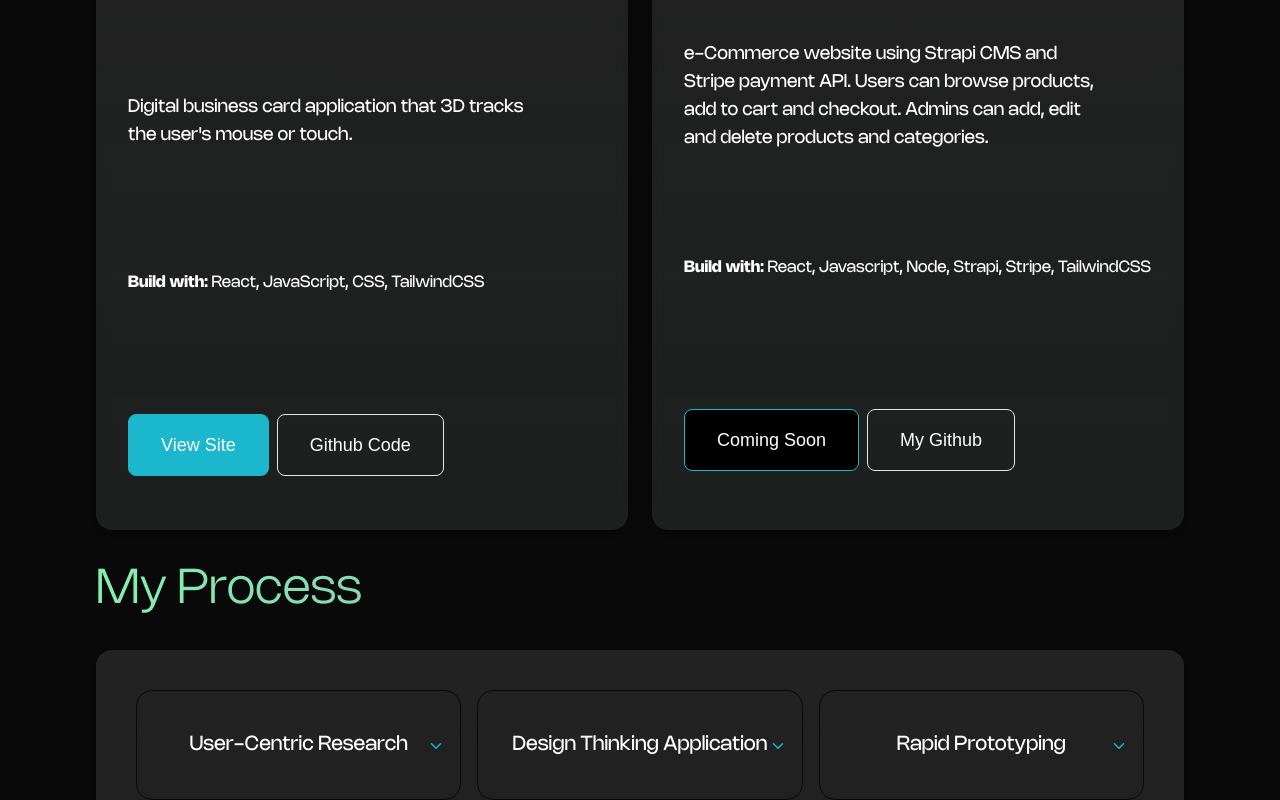
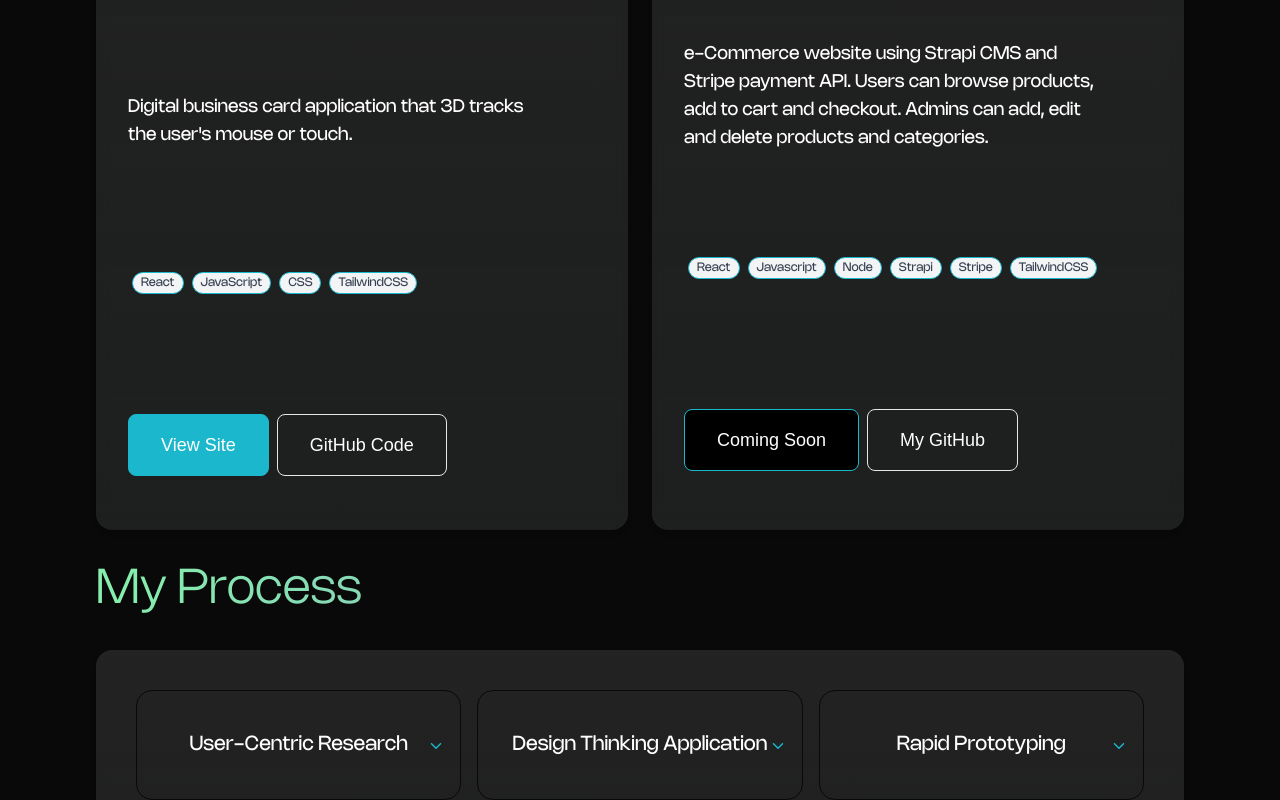
Before and after one commit to TomGegs/My-Portfolio, a React (Vite) app: page /#/projects in a window 1280 px wide. Shown: the part 2000-2800 px from the top of the page. Built offline with nearby package versions, Linux system fonts and the light colour scheme; a web font is replaced by a local one.

Commit message:
Update Projects - incl. chips for tech used

```diff
--- /dev/null
+++ b/src/components/chips/Chips.jsx
@@ -0,0 +1,11 @@
+function Chips({ label }) {
+    return (
+        <div className="m-1 flex items-center justify-center rounded-full border border-primary bg-gray-100 px-2 py-1 font-medium text-gray-700 ">
+            <div className="max-w-full flex-initial text-xs font-normal leading-none">
+                {label}
+            </div>
+        </div>
+    );
+}
+
+export default Chips;
--- a/src/components/footer/Footer.jsx
+++ b/src/components/footer/Footer.jsx
@@ -36,7 +36,7 @@ function Footer() {
                     rel="noopener noreferrer"
                     className="pt-4 text-center text-xs text-gray-600 transition-all ease-in-out hover:text-altSecond"
                 >
-                    Github
+                    GitHub
                 </a>
                 <a
                     href="https://www.linkedin.com/in/thomas-geoghegan/"
--- a/src/data/portfolioItems.js
+++ b/src/data/portfolioItems.js
@@ -6,7 +6,7 @@ export default [
         title: 'Copi.Rite',
         description:
             "The interface guides users through simple steps to generate marketing copy for their product or service. Utilises OpenAI's API to generate digital marketing copy based on user's inputs. ",
-        techUsed: 'Next.js, TypeScript, TailwindCSS',
+        techUsed: ['Next.js', 'TypeScript', 'TailwindCSS'],
         projectImage: 'CopiRite',
         projectVideo: 'CopiRiteVideo',
         button1Url: 'https://copi-rite.netlify.app/',
@@ -17,7 +17,7 @@ export default [
         title: 'Copi.Lite',
         description:
             "First iteration of Copi.Rite. Targeted the minimum viable function of the application's purpose of simplifying the process of generating digital marketing copy with AI.",
-        techUsed: 'Next.js, TypeScript, TailwindCSS',
+        techUsed: ['Next.js', 'TypeScript', 'TailwindCSS'],
         projectImage: 'CopiRiteV1',
         projectVideo: 'CopiLiteVideo',
         button1Url: 'https://goodcopyright.netlify.app/',
@@ -28,7 +28,7 @@ export default [
         title: 'Digital Business Card',
         description:
             "Digital business card application that 3D tracks the user's mouse or touch.",
-        techUsed: 'React, JavaScript, CSS, TailwindCSS',
+        techUsed: ['React', 'JavaScript', 'CSS', 'TailwindCSS'],
         projectImage: 'BusinessCardProject',
         projectVideo: 'BusinessCardVideo',
         button1Url: 'https://tomgcontact.netlify.app/',
@@ -39,7 +39,14 @@ export default [
         title: 'e-Commerce Website',
         description:
             'e-Commerce website using Strapi CMS and Stripe payment API. Users can browse products, add to cart and checkout. Admins can add, edit and delete products and categories. ',
-        techUsed: 'React, Javascript, Node, Strapi, Stripe, TailwindCSS',
+        techUsed: [
+            'React',
+            'Javascript',
+            'Node',
+            'Strapi',
+            'Stripe',
+            'TailwindCSS',
+        ],
         projectImage: 'underConstruction',
     },
     // {
@@ -47,7 +54,7 @@ export default [
     //     title: "OpenAI's Dall-E Clone",
     //     description:
     //         "Text to image generator clone of the DALL-E AI. Utilises OpenAI's API to generate images based on user's inputs",
-    //     techUsed: 'React, Redux, Node, MongoDB, Javascript',
+    // techUsed: ['React', 'Redux', 'Node', 'MongoDB', 'Javascript'],
     //     projectImage: 'ProjectDALLEClone',
     //     button1Url: 'https://gegs-e-x-dall-e.netlify.app/',
     //     button2Url:
--- a/src/pages/3.projects/MyProjects.jsx
+++ b/src/pages/3.projects/MyProjects.jsx
@@ -1,5 +1,6 @@
 import ButtonAlt from '../../components/buttons/ButtonAlt';
 import ButtonMain from '../../components/buttons/ButtonMain';
+import Chips from '../../components/chips/Chips';
 import images from '../../data/images';
 import videos from '../../data/videos';
 
@@ -54,9 +55,11 @@ function MyProjects({
                 {/* Project description */}
                 <p className=" md:max-w-[90%] md:text-lg">{description}</p>
                 {/* technology used to build project */}
-                <p>
-                    <span className="font-bold">Build with:</span> {techUsed}
-                </p>
+                <div className="flex flex-row flex-wrap">
+                    {techUsed.map((tech, index) => (
+                        <Chips key={tech.id || index} label={tech} />
+                    ))}
+                </div>
                 {/* button 1 and button 2 url links */}
                 <div className=" flex flex-row ">
                     <ButtonMain
@@ -66,13 +69,13 @@ function MyProjects({
 
                     {button2Url ? (
                         <ButtonAlt
-                            label="Github Code"
+                            label="GitHub Code"
                             url={button2Url}
                             newTab
                         />
                     ) : (
                         <ButtonAlt
-                            label="My Github"
+                            label="My GitHub"
                             url="https://github.com/TomGegs"
                             newTab
                         />
--- a/src/pages/3.projects/Projects.jsx
+++ b/src/pages/3.projects/Projects.jsx
@@ -23,7 +23,7 @@ function Projects() {
 
             {/* All Project container */}
             <div className=" my-[1.5rem] flex h-full w-full flex-col gap-6 md:grid md:grid-cols-2">
-                {/* Project 1 */}
+                {/* Projects */}
                 {portfolioItems.map((project) => (
                     <MyProjects
                         key={project.key}
--- a/src/pages/3.projects/Tech.jsx
+++ b/src/pages/3.projects/Tech.jsx
@@ -7,7 +7,7 @@ function Tech() {
         { image: 'sass', label: 'SASS' },
         { image: 'tailwindCSS', label: 'TailwindCSS' },
         { image: 'js', label: 'JavaScript' },
-        { image: 'typescript', label: 'Typescript' },
+        { image: 'typescript', label: 'TypeScript' },
         { image: 'react', label: 'React' },
         { image: 'nextjs', label: 'Next.js' },
         { image: 'vite', label: 'Vite' },
```
